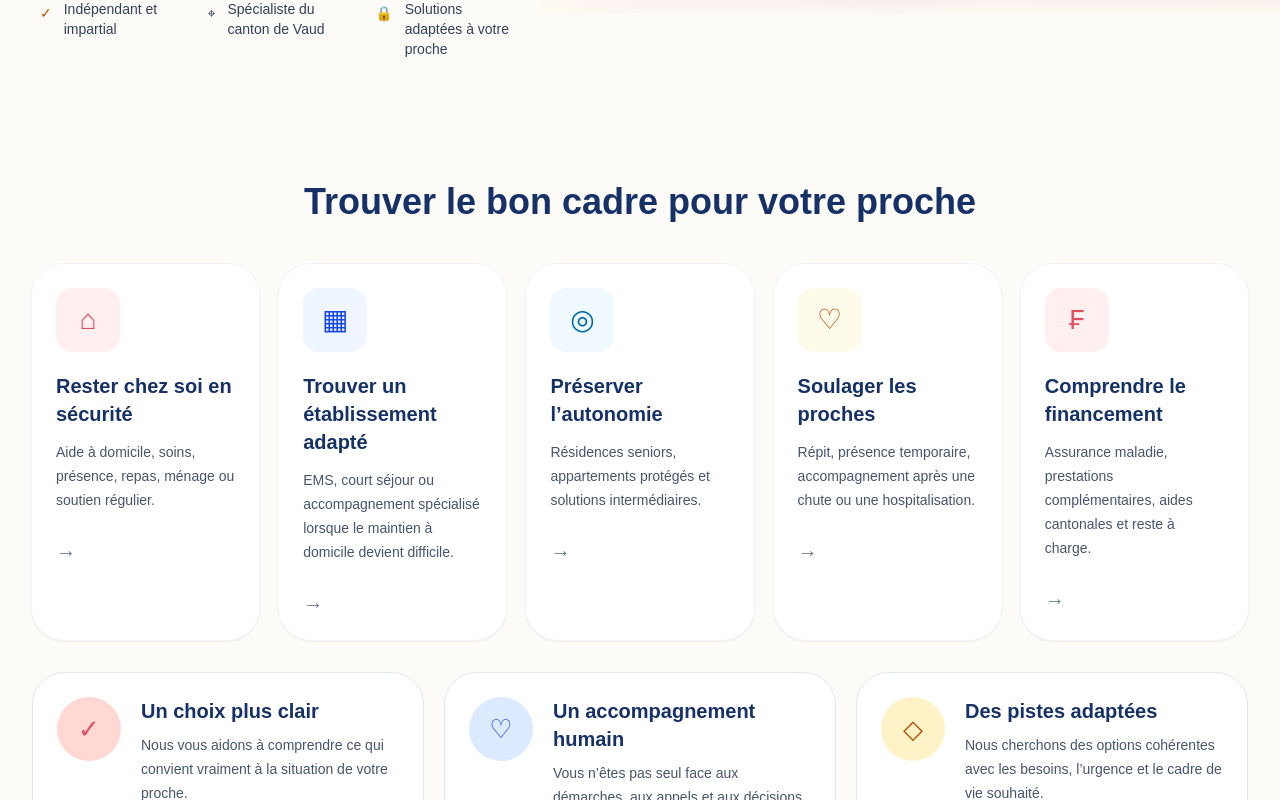
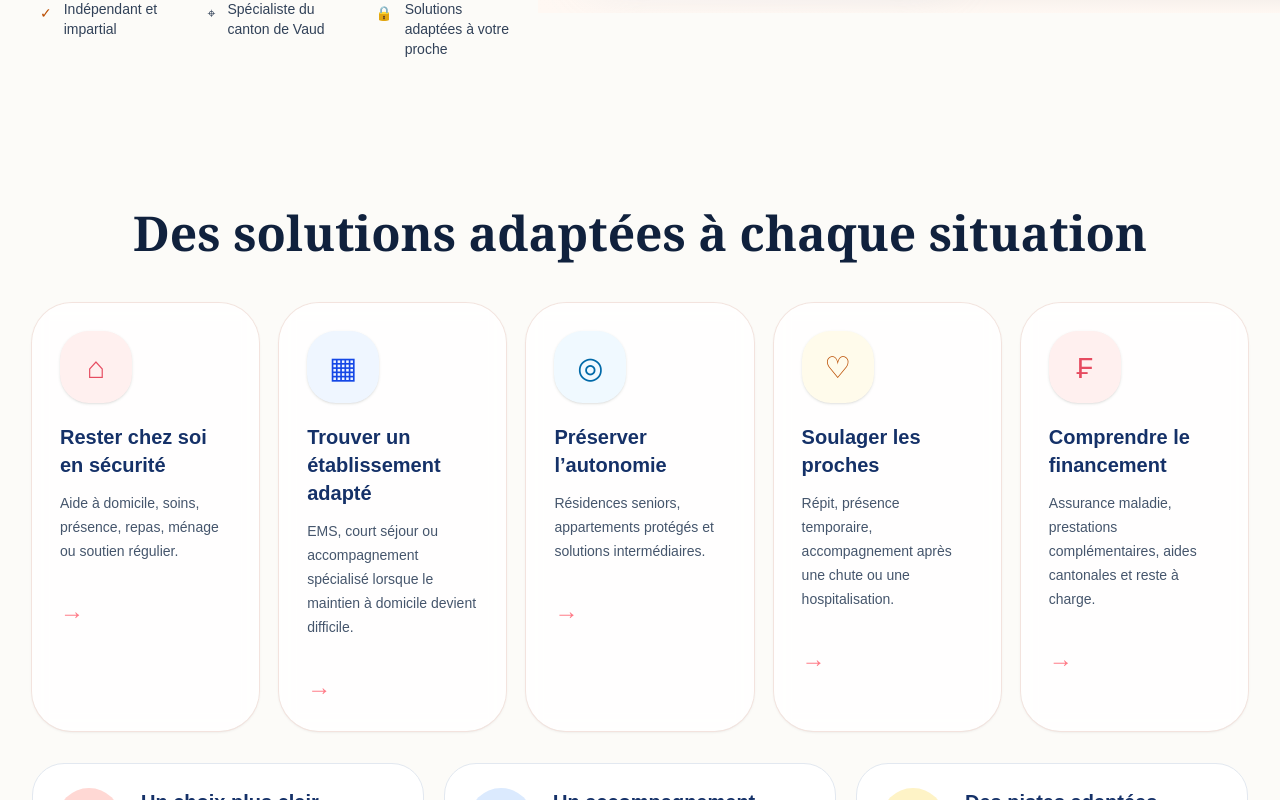
Before and after one commit to lucasruscio-hub/prochesuisse-vaud, a Next.js app: page / in a window 1280 px wide. Shown: the part 740-1540 px from the top of the page. Built offline with nearby package versions, Linux system fonts and the light colour scheme; grey boxes are pictures that could not be loaded.

Commit message:
Refine Lia services section styling

```diff
--- a/app/page.js
+++ b/app/page.js
@@ -647,20 +647,22 @@ export default function ProcheSuisseVaudLandingPage() {
           </div>
         </section>
 
-        <section id="services" className="mx-auto max-w-7xl px-5 py-10 lg:px-8">
-          <h2 className="text-center text-3xl font-semibold leading-tight text-[#163168] sm:text-4xl">
-            Trouver le bon cadre pour votre proche
+        <section id="services" className="mx-auto max-w-7xl px-5 py-16 lg:px-8">
+          <h2 className="text-center font-serif text-4xl font-semibold leading-tight text-[#10213D] sm:text-5xl">
+            Des solutions adaptées à chaque situation
           </h2>
 
           <div className="mt-10 grid gap-5 sm:grid-cols-2 lg:grid-cols-5">
             {serviceCards.map((card) => (
-              <div key={card.title} className="group rounded-[2rem] bg-white p-6 shadow-sm ring-1 ring-slate-100 transition hover:-translate-y-1 hover:shadow-lg hover:shadow-slate-200/60">
-                <div className={`flex h-16 w-16 items-center justify-center rounded-2xl text-[28px] ${card.color}`}>
+              <div key={card.title} className="group rounded-[2.5rem] bg-white/80 p-7 shadow-sm ring-1 ring-[#F3E3DE] backdrop-blur transition duration-300 hover:-translate-y-1 hover:shadow-xl hover:shadow-rose-100/40">
+                <div className={`flex h-18 w-18 items-center justify-center rounded-[1.8rem] text-[30px] shadow-sm ${card.color}`}>
                   {card.symbol}
                 </div>
                 <h3 className="mt-5 text-xl font-semibold text-[#153168]">{card.title}</h3>
                 <p className="mt-3 text-sm leading-6 text-slate-600">{card.text}</p>
-                <div className="mt-6 text-xl text-slate-500 transition group-hover:translate-x-1">→</div>
+                <div className="mt-8 text-2xl text-[#FF7A87] transition duration-300 group-hover:translate-x-2">
+  →
+</div>
               </div>
             ))}
           </div>
```
